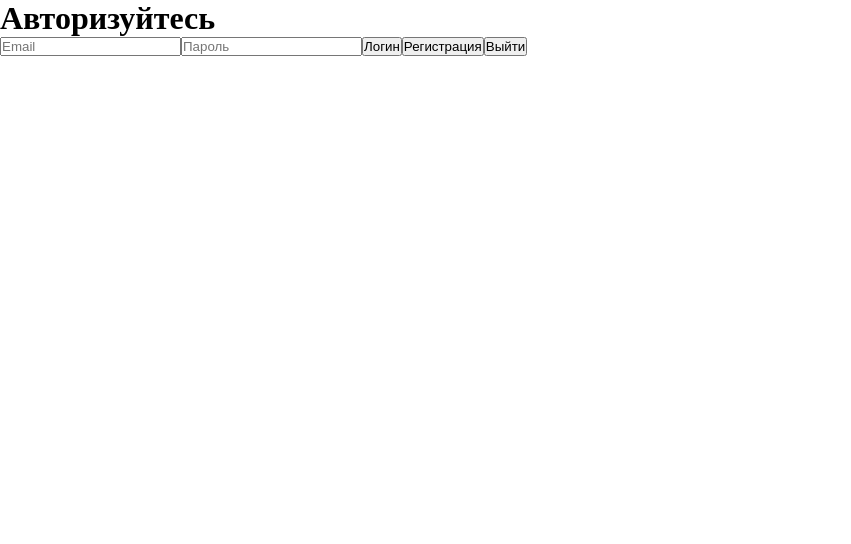
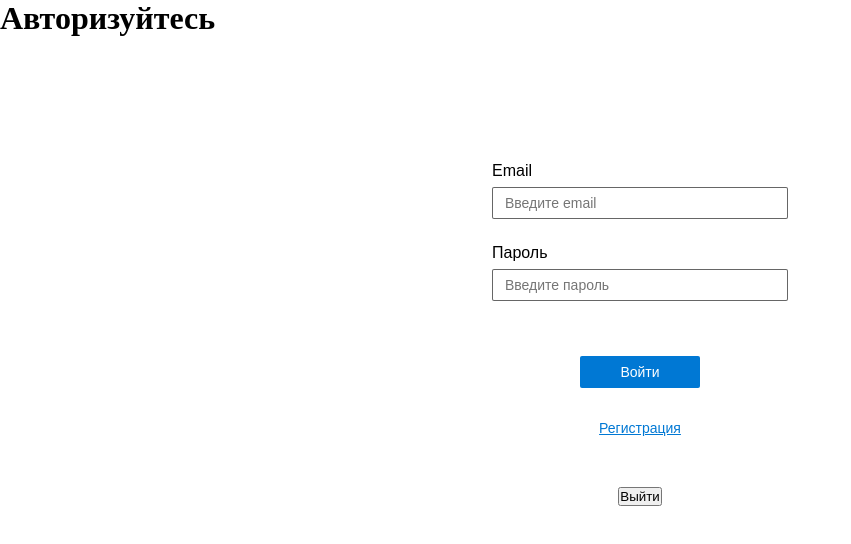
Before and after one commit to Redarek/schedule-app, a React (Create React App) app in the folder client/: page /login in a window 1280 px wide. Shown: the top 544 px of the page, without its empty margins (0-851 px from the left). Built offline with nearby package versions, Linux system fonts and the light colour scheme; the HTML template or start-up script is replaced by a standard one.

Commit message:
feat: add login form

```diff
--- a/client/src/components/RegistrationForm.tsx
+++ b/client/src/components/RegistrationForm.tsx
@@ -12,6 +12,7 @@ const RegistrationForm: FC = () => {
   const newDAte = new Date(date);
   console.log(newDAte);
   console.log(newDAte.getTime());
+
   return (
     <div className={cl.auth}>
       <form className={cl.auth__form}>
@@ -19,9 +20,9 @@ const RegistrationForm: FC = () => {
         <input
           className={cx(cl.auth__input, cl.auth__input_email)}
           placeholder="Введите email"
-          //   value={state.email}
           name="email"
           id='registration-email'
+          //   value={}
           //   onChange={}
         />
         <label htmlFor='registration-password' className={cl.auth__label}>Пароль</label>
@@ -31,10 +32,10 @@ const RegistrationForm: FC = () => {
           type="password"
           name="password"
           id='registration-password'
-          //   value={state.password}
-          //   onChange={handleChange}
+          //   value={}
+          //   onChange={}
         />
-        <button className={cl.auth__button}>Войти</button>
+        <button className={cx(cl.auth__button,cl.auth__button_registration)}>Зарегистрироватсья</button>
         <p
           className={cl.auth__text}
           onClick={(e) => {
@@ -42,7 +43,7 @@ const RegistrationForm: FC = () => {
             e.preventDefault();
           }}
         >
-          <div className={cl.auth__link}>Зарегистрироваться</div>
+          <div className={cl.auth__link}>Вход</div>
         </p>
       </form>
     </div>
--- a/client/src/pages/LoginForm.tsx
+++ b/client/src/pages/LoginForm.tsx
@@ -1,32 +1,78 @@
-import React, { FC, useState } from 'react';
-import { useAppDispatch, useAppSelector } from '../hooks/redux';
-import { login, registration, logout } from '../store/reducers/ActionCreators';
+import React, { FC, useState } from "react";
+import { useAppDispatch, useAppSelector } from "../hooks/redux";
+import { login, registration, logout } from "../store/reducers/ActionCreators";
+import cl from "../styles/RegistrationForm.module.css";
+import cx from "classnames";
+import { useNavigate } from "react-router-dom";
 
-const LoginForm:FC= () => {
-    const [email, setEmail] = useState<string>('');
-    const [password, setPassword] = useState<string>('');
+const LoginForm: FC = () => {
+  const [email, setEmail] = useState<string>("");
+  const [password, setPassword] = useState<string>("");
   const dispatch = useAppDispatch();
-    const {isAuth, isLoading, error, user} = useAppSelector(state => state.authSlice)
+  const { isAuth, isLoading, error, user } = useAppSelector(
+    (state) => state.authSlice
+  );
   console.log(user.user);
 
+  const navigate = useNavigate();
+
   return (
-        <div>
+    <div className={cl.auth}>
+      <form className={cl.auth__form}>
+        <label htmlFor="registration-email" className={cl.auth__label}>
+          Email
+        </label>
         <input
+          className={cx(cl.auth__input, cl.auth__input_email)}
+          placeholder="Введите email"
+          name="email"
+          id="registration-email"
           onChange={e => setEmail(e.target.value)}
           value={email}
           type='text'
-                placeholder='Email'
         />
+        <label htmlFor="registration-password" className={cl.auth__label}>
+          Пароль
+        </label>
         <input
+          className={cx(cl.auth__input, cl.auth__input_password)}
+          placeholder="Введите пароль"
+          type="password"
+          name="password"
+          id="registration-password"
           onChange={e => setPassword(e.target.value)}
           value={password}
-                type='password'
-                placeholder='Пароль'
         />
-            <button onClick={() => {dispatch(login({email: email, password: password}))}}>Логин</button>
-            <button onClick={() => {dispatch(registration({email: email, password: password}))}}>Регистрация</button>
+        <button className={cx(cl.auth__button,cl.auth__button_login)}  onClick={() => {dispatch(login({email: email, password: password}))}}>Войти</button>
+        <p
+          className={cl.auth__text}
+          onClick={(e) => {
+            navigate("/registration");
+            e.preventDefault();
+          }}
+        >
+          <div className={cl.auth__link}>Регистрация</div>
+        </p>
+      </form>
       <button onClick={() => {dispatch(logout())}}>Выйти</button>
     </div>
+    // <div>
+    //     <input
+    //         onChange={e => setEmail(e.target.value)}
+    //         value={email}
+    //         type='text'
+    //         placeholder='Email'
+    //     />
+    //     <input
+    //         onChange={e => setPassword(e.target.value)}
+    //         value={password}
+    //         type='password'
+    //         placeholder='Пароль'
+    //     />
+    //     <button onClick={() => {dispatch(login({email: email, password: password}))}}>Логин</button>
+    //     <button onClick={() => {dispatch(registration({email: email, password: password}))}}>Регистрация</button>
+    //     <button onClick={() => {dispatch(logout())}}>Выйти</button>
+    // </div>
   );
 };
 
--- a/client/src/styles/RegistrationForm.module.css
+++ b/client/src/styles/RegistrationForm.module.css
@@ -4,7 +4,6 @@
   flex-direction: column;
   align-items: center;
   min-height: 100vh;
-  /* background-color: #000; */
 }
 .auth__title {
   font-size: 24px;
@@ -53,7 +52,6 @@
   min-height: 350px;
   border-radius: 15px;
   margin: 100px 0 0 0;
-  /* background-color: rgb(106, 195, 192, 0.3); */
 }
 .auth__text {
   color: #0078D4;
@@ -64,7 +62,6 @@
   cursor: pointer;
 }
 .auth__button {
-  max-width: 120px;
   min-height: 32px;
   width: 100%;
   background-color: #0078D4;
@@ -80,13 +77,12 @@
   font-family: Arial, Helvetica, sans-serif;
   margin: 55px 0 0 0;
 }
+.auth__button_registration{
+  max-width: 170px;
+}
+.auth__button_login{
+  max-width: 120px;
+}
 .auth__button:hover {
   opacity: 0.8;
 }
-/* .popup__submit-button:disabled {
-  border: 1px solid black;
-  background-color: white;
-  color: black;
-  opacity: .2;
-  cursor: default;
-} */
```
Lines whose indentation alone changed are shown as unchanged.
